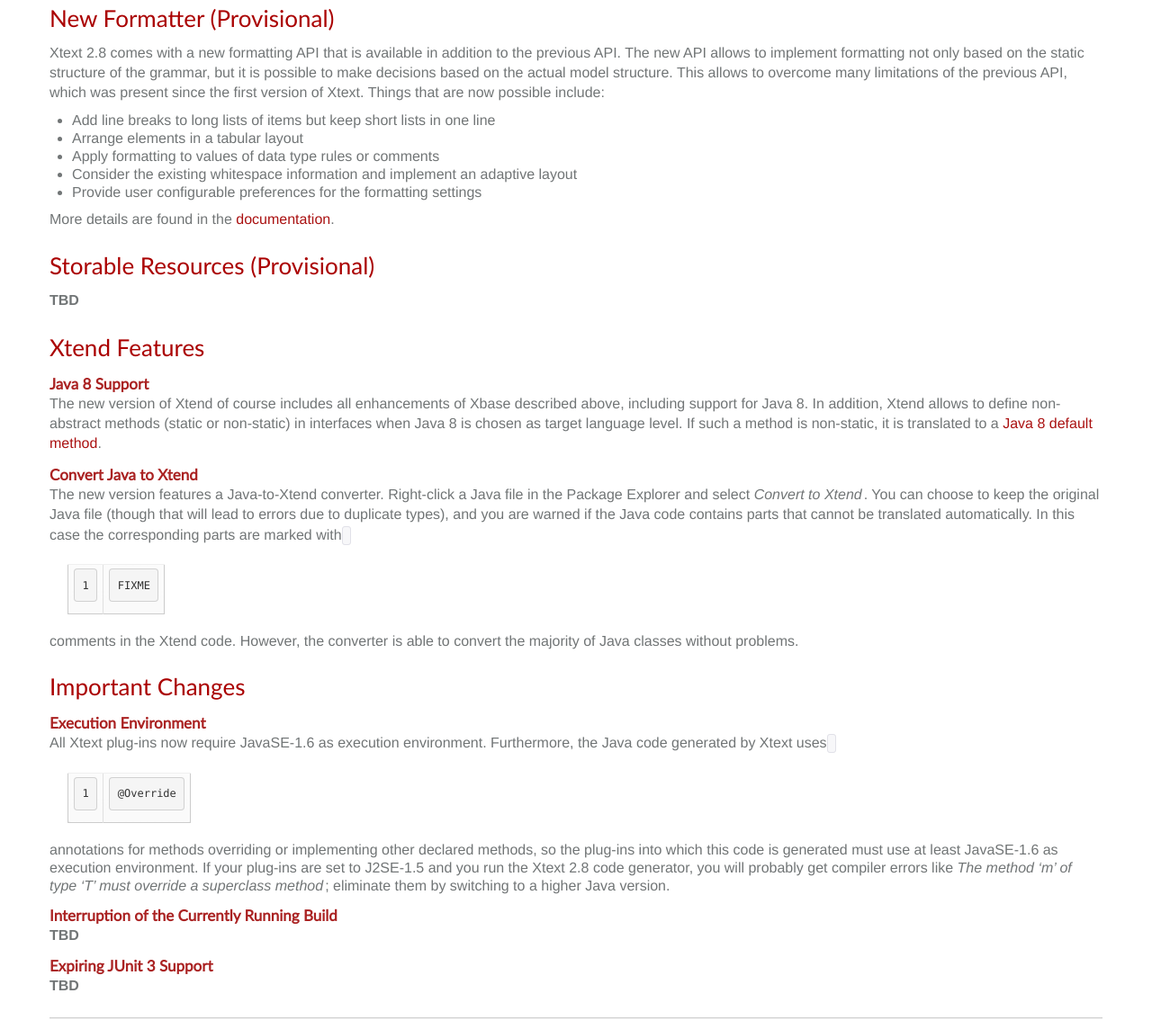
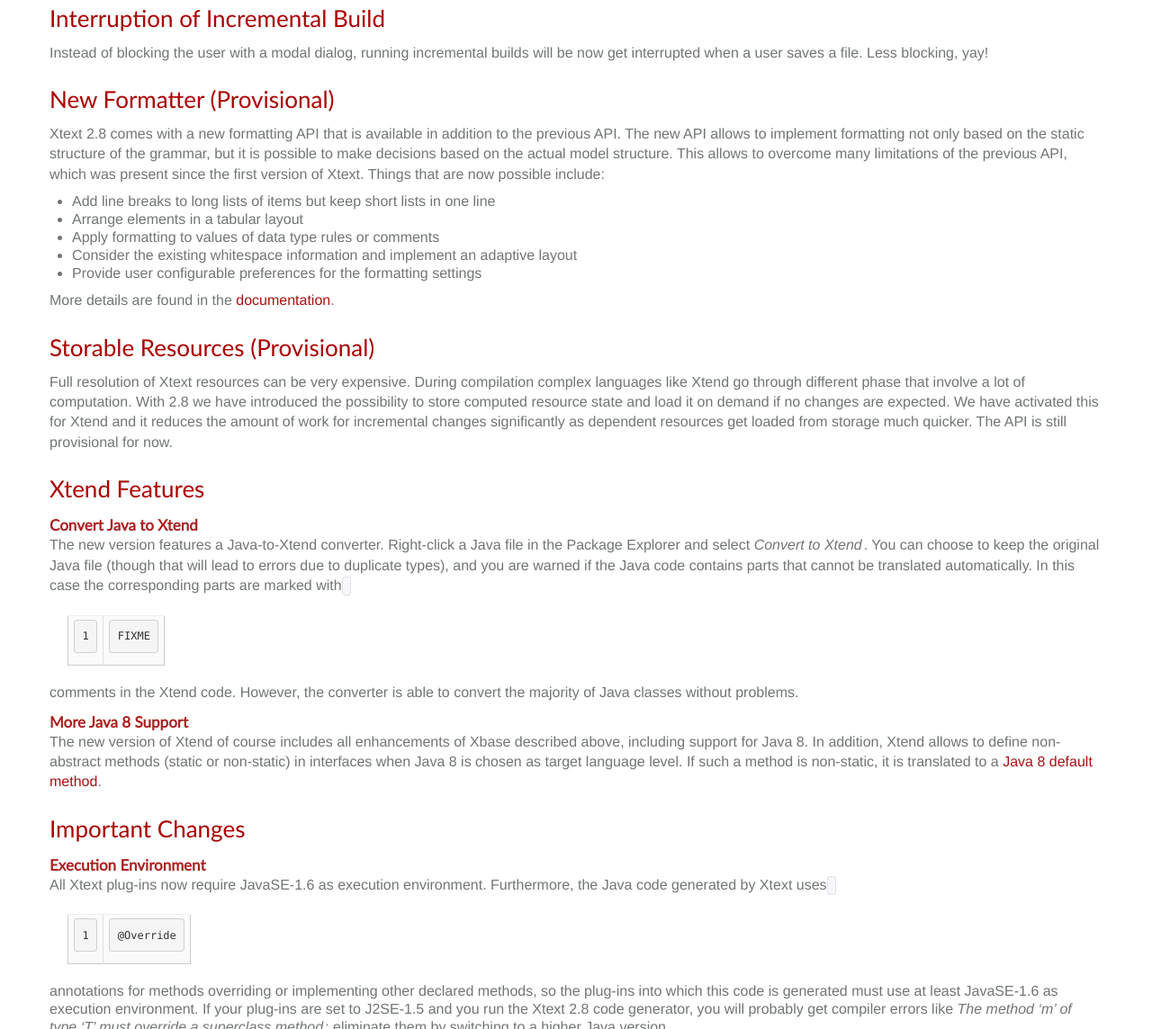
Before and after one commit to eclipse/xtext-website, a Jekyll site: the page built from xtext-website/releasenotes.html, in a window 1280 px wide and 1400 px high, scrolled down 4959 px. Shown: the part 256-1400 px from the top of the window at 90% size. Built offline with Jekyll 4.4.1, drawn with Linux system fonts in a browser that asks for light colours; nearby versions of some CDN libraries; library files that are not in the unit come from our copies; comment, search, counter and statistics services are not loaded; some of the changed text lies outside the part shown.

Commit message:
[website] release notes - minor changes

```diff
--- a/xtext-website/_posts/releasenotes/2015-03-11-version-2-8-0.md
+++ b/xtext-website/_posts/releasenotes/2015-03-11-version-2-8-0.md
@@ -132,13 +132,17 @@
 
 ## Unique Class Name Validation (Xbase)
 
-**TBD**
+Unique Java type name checks are now activated for all Xbase languages on a per project level.
 
 ## Open Generated File (Xbase)
 
 You can open the Java file that was generated from an Xbase DSL instance by right-clicking the DSL editor and selecting *Open Generated File*.
 
 ![]({{site.baseurl}}/images/releasenotes/2_8_xbase-open-generated.png)
+
+## Interruption of Incremental Build
+
+Instead of blocking the user with a modal dialog, running incremental builds will be now get interrupted when a user saves a file. Less blocking, yay!
 
 ## New Formatter (Provisional)
 
@@ -154,23 +158,23 @@
 
 ## Storable Resources (Provisional)
 
-**TBD**
+Full resolution of Xtext resources can be very expensive. During compilation complex languages like Xtend go through different phase that involve a lot of computation. With 2.8 we have introduced the possibility to store computed resource state and load it on demand if no changes are expected. We have activated this for Xtend and it reduces the amount of work for incremental changes significantly as dependent resources get loaded from storage much quicker. The API is still provisional for now.
 
 ## Xtend Features
 
-#### Java 8 Support
-The new version of Xtend of course includes all enhancements of Xbase described above, including support for Java 8. In addition, Xtend allows to define non-abstract methods (static or non-static) in interfaces when Java 8 is chosen as target language level. If such a method is non-static, it is translated to a [Java 8 default method](http://docs.oracle.com/javase/tutorial/java/IandI/defaultmethods.html).
-
 #### Convert Java to Xtend
 The new version features a Java-to-Xtend converter. Right-click a Java file in the Package Explorer and select *Convert to Xtend*. You can choose to keep the original Java file (though that will lead to errors due to duplicate types), and you are warned if the Java code contains parts that cannot be translated automatically. In this case the corresponding parts are marked with `FIXME` comments in the Xtend code. However, the converter is able to convert the majority of Java classes without problems.
+
+#### More Java 8 Support
+The new version of Xtend of course includes all enhancements of Xbase described above, including support for Java 8. In addition, Xtend allows to define non-abstract methods (static or non-static) in interfaces when Java 8 is chosen as target language level. If such a method is non-static, it is translated to a [Java 8 default method](http://docs.oracle.com/javase/tutorial/java/IandI/defaultmethods.html).
 
 ## Important Changes
 
 #### Execution Environment
 All Xtext plug-ins now require JavaSE-1.6 as execution environment. Furthermore, the Java code generated by Xtext uses `@Override` annotations for methods overriding or implementing other declared methods, so the plug-ins into which this code is generated must use at least JavaSE-1.6 as execution environment. If your plug-ins are set to J2SE-1.5 and you run the Xtext 2.8 code generator, you will probably get compiler errors like *The method 'm' of type 'T' must override a superclass method*; eliminate them by switching to a higher Java version.
 
-#### Interruption of the Currently Running Build
-**TBD**
+#### Regenerate Your Xbase Languages
+Xbase languages need to be regenerated once in order to work with version 2.8.
 
 #### Expiring JUnit 3 Support
 **TBD**
```
Also changed, not shown: other parts of xtext-website/_posts/releasenotes/2015-03-11-version-2-8-0.md (+2 -2 lines).
